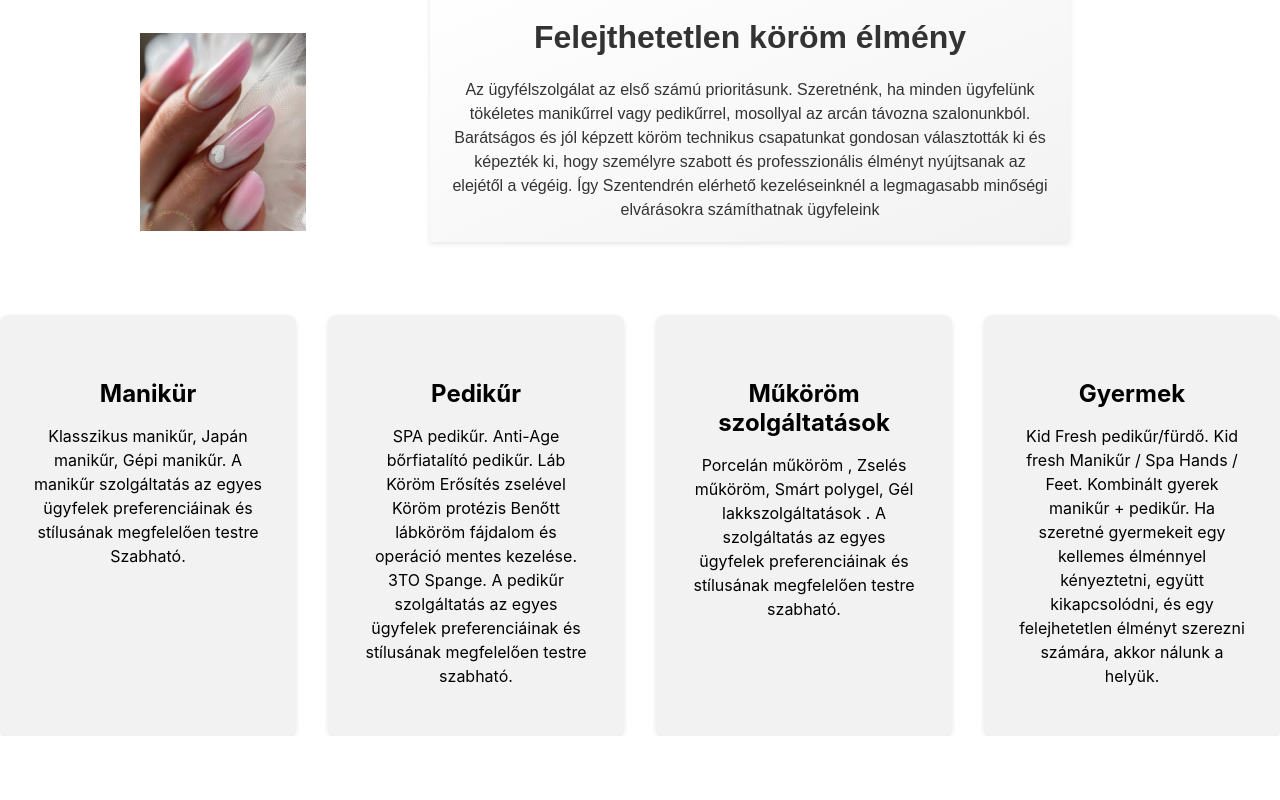
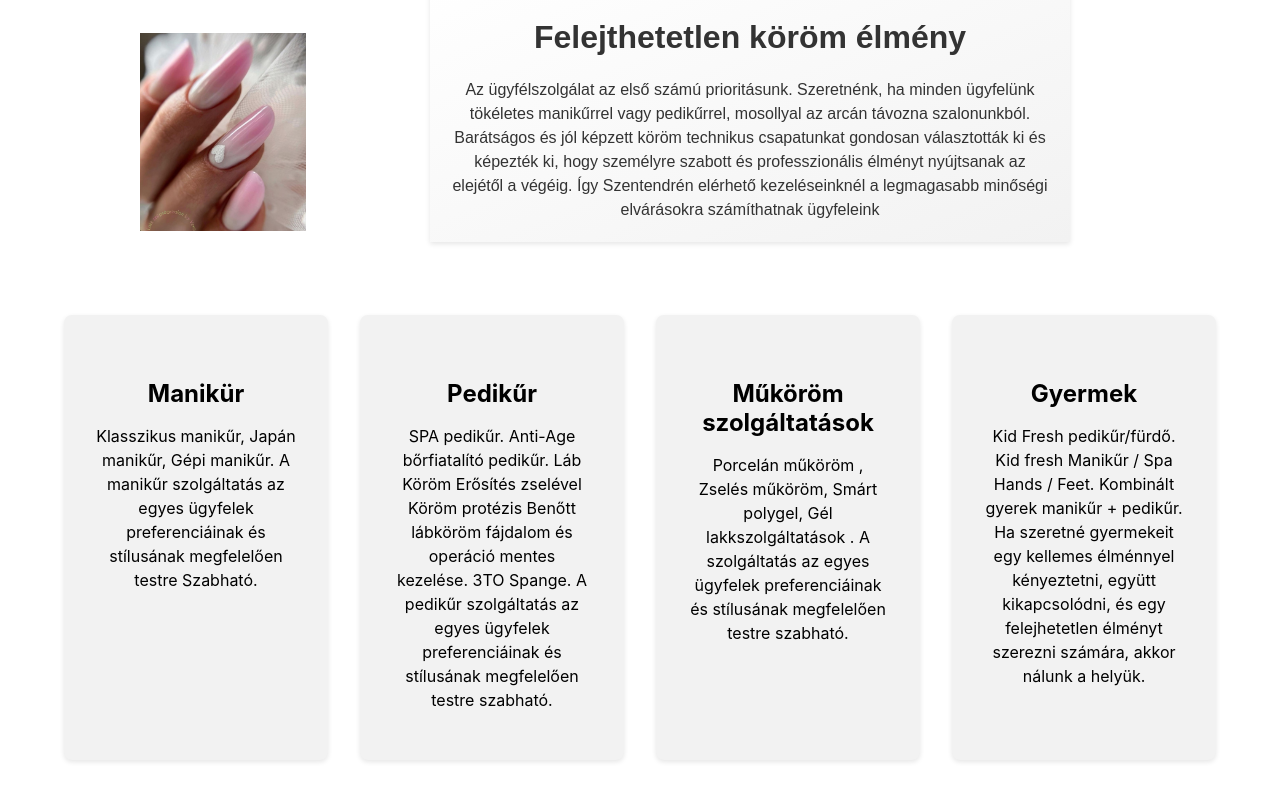
Before and after one commit to hunbp75/Nail, a React (Create React App) app: page / in a window 1280 px wide. Shown: the part 816-1616 px from the top of the page. Before the commit the page ends 1552 px from the top, so only its background shows below. Built offline with nearby package versions, Linux system fonts and the light colour scheme.

Commit message:
added section4 margin

```diff
--- a/src/Pages/Home/home.css
+++ b/src/Pages/Home/home.css
@@ -197,7 +197,7 @@
 /* Section 4 */
 
 .container4 {
-  margin-top: 4rem;
+  margin: 4rem;
   display: grid;
   grid-template-columns: repeat(4, 1fr);
   gap: 2rem;
```
